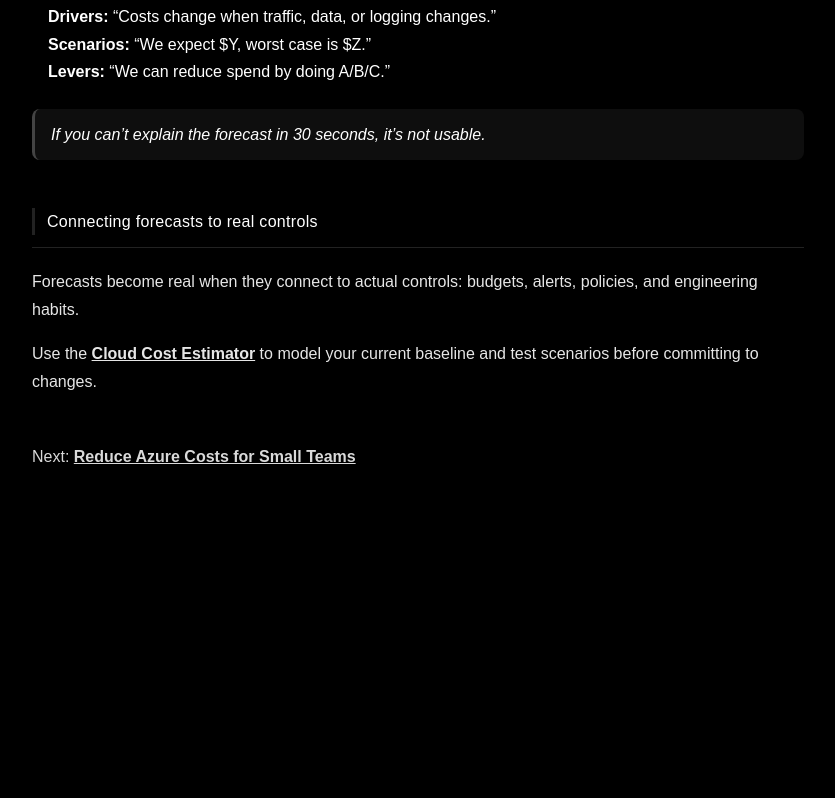
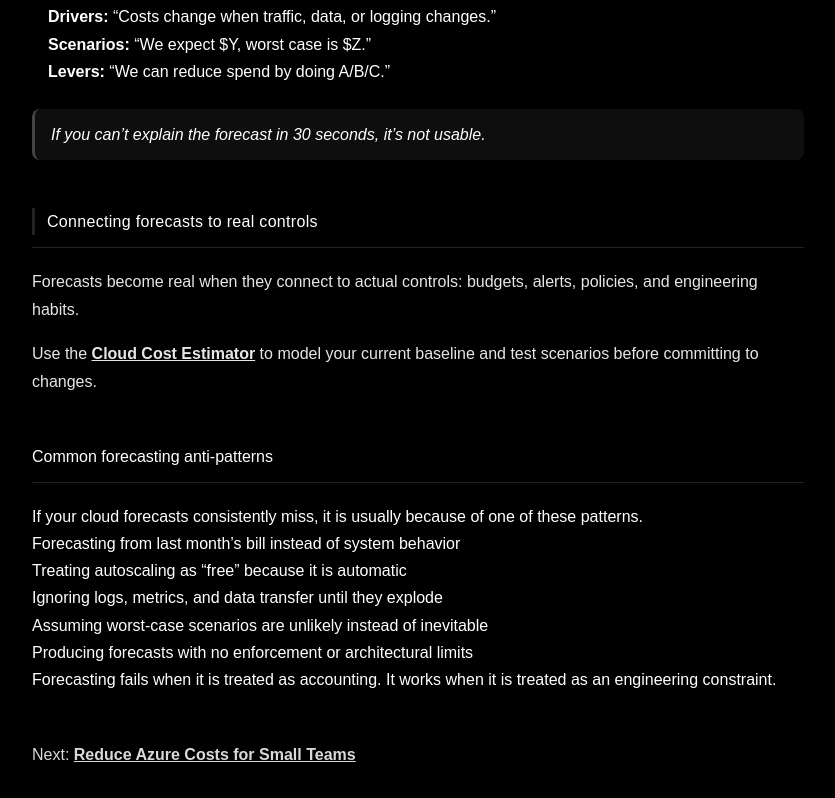
Before and after one commit to SB4647/cloudledger, a Next.js app: page /guides/forecast-cloud-costs in a window 1280 px wide. Shown: the part 3267-4065 px from the top of the page, without its empty margins (222-1057 px from the left). Before the commit the page ends 3801 px from the top, so only its background shows below. Built offline with nearby package versions, Linux system fonts and the light colour scheme.

Commit message:
feat(forecast): add forecasting anti-patterns to forecast guide

```diff
--- a/app/guides/forecast-cloud-costs/page.tsx
+++ b/app/guides/forecast-cloud-costs/page.tsx
@@ -366,6 +366,39 @@ export default function ForecastCloudCosts() {
         </p>
       </section>
 
+      <section style={{ marginTop: "3rem" }}>
+        <h2>Common forecasting anti-patterns</h2>
+        <div
+          style={{
+            height: "1px",
+            background: "#222",
+            margin: "0.75rem 0 1.25rem 0",
+          }}
+        />
+
+        <p>
+          If your cloud forecasts consistently miss, it is usually because of
+          one of these patterns.
+        </p>
+
+        <ul>
+          <li>Forecasting from last month’s bill instead of system behavior</li>
+          <li>Treating autoscaling as “free” because it is automatic</li>
+          <li>Ignoring logs, metrics, and data transfer until they explode</li>
+          <li>
+            Assuming worst-case scenarios are unlikely instead of inevitable
+          </li>
+          <li>
+            Producing forecasts with no enforcement or architectural limits
+          </li>
+        </ul>
+
+        <p>
+          Forecasting fails when it is treated as accounting. It works when it
+          is treated as an engineering constraint.
+        </p>
+      </section>
+
       <div style={{ marginTop: "3rem", opacity: 0.85 }}>
         Next:{" "}
         <a href="/guides/reduce-azure-costs" style={strongLinkStyle}>
```
